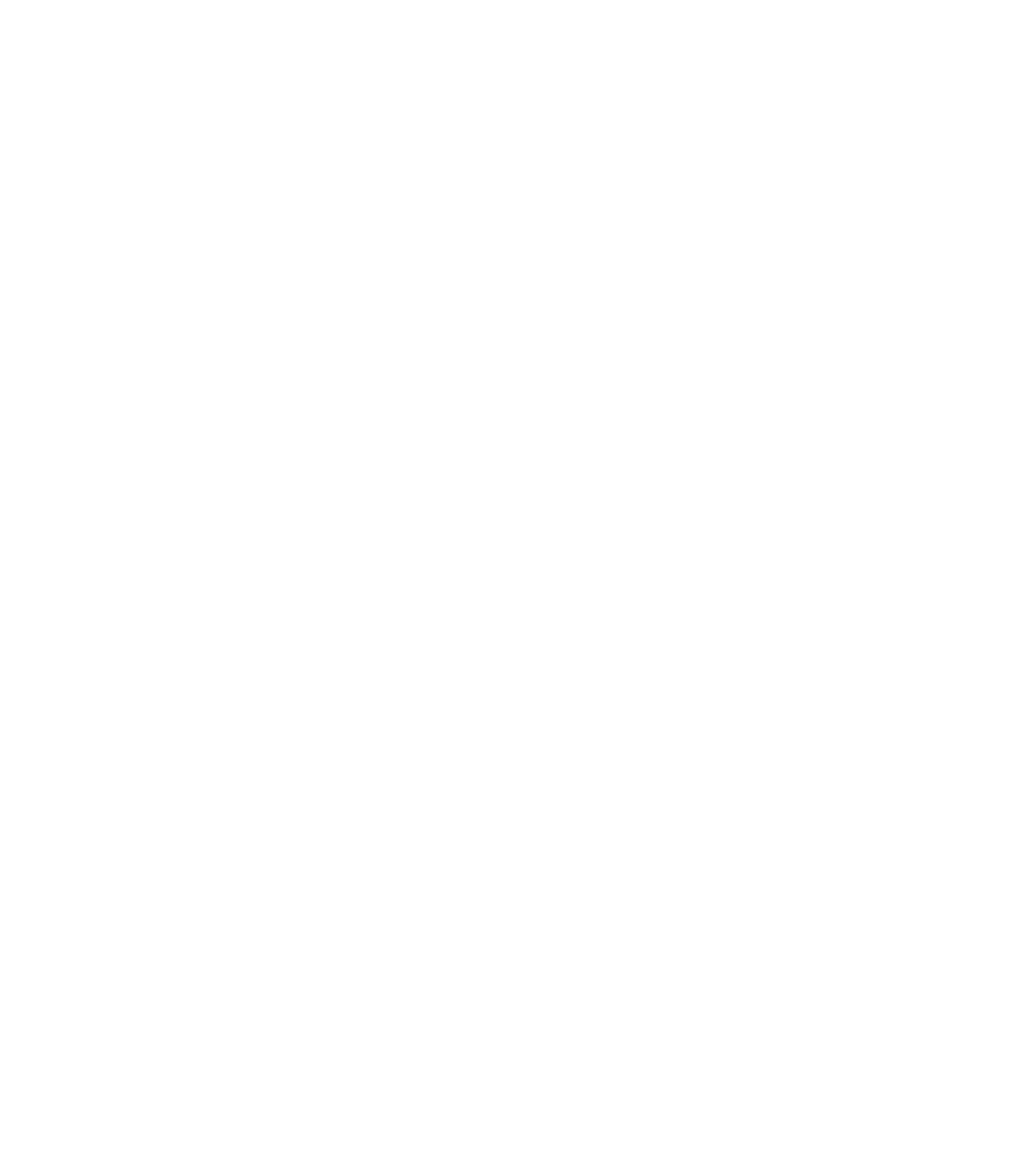
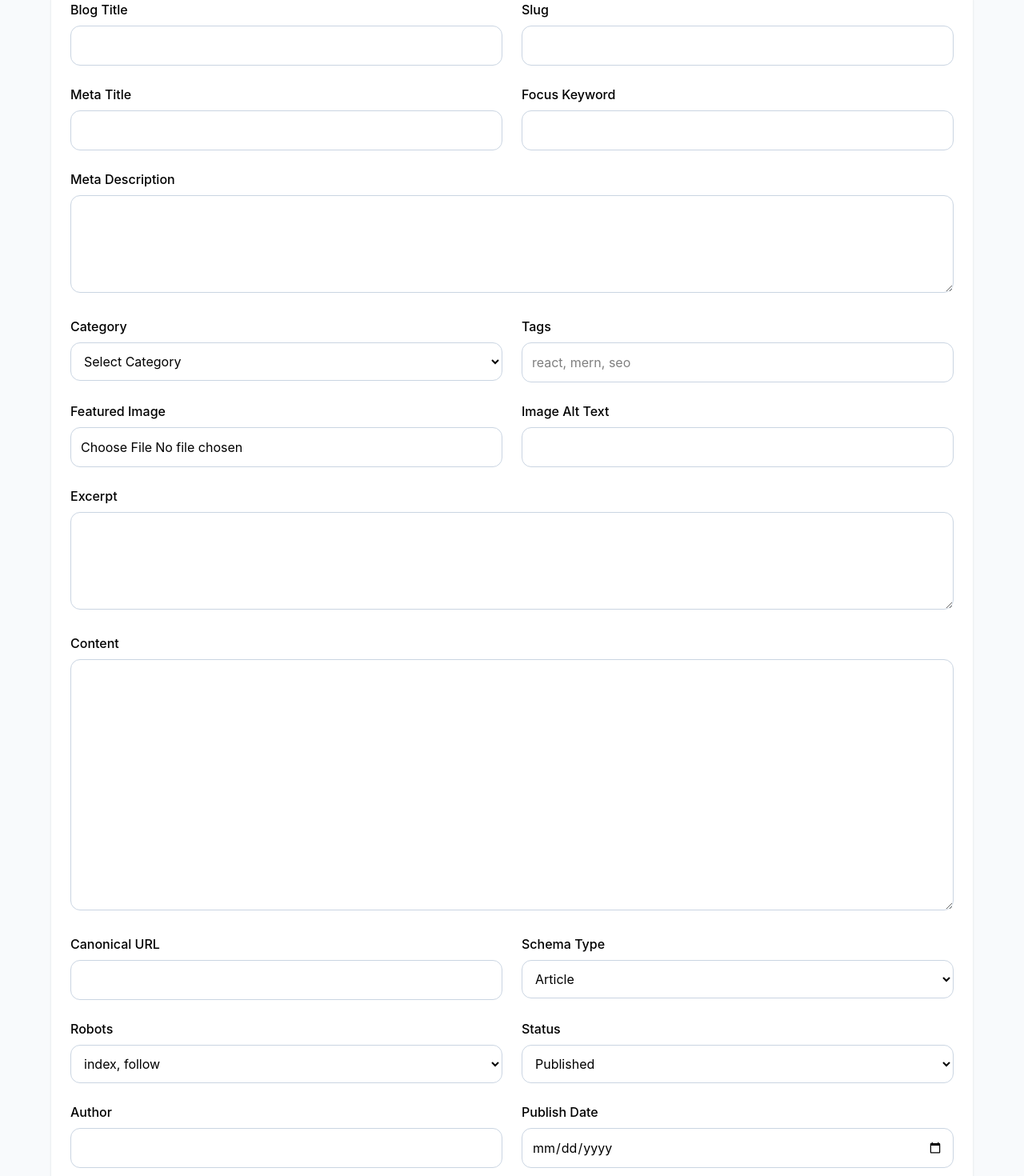
Before and after one commit to muhmmadshafiq021-developer/full-stack-application, a React (Vite) app in the folder client/: page /admin/blogs/add in a window 1280 px wide. Before the commit this address had no page. Shown: the part 120-1590 px from the top of the page at 80% size. Before the commit the page ends 800 px from the top, so only its background shows below. Built offline with nearby package versions, Linux system fonts and the light colour scheme.

Commit message:
add addblog page

```diff
--- a/client/src/App.jsx
+++ b/client/src/App.jsx
@@ -2,6 +2,7 @@ import { BrowserRouter , Route, Routes } from 'react-router-dom';
 
 import Home from './pages/Home';
 import Dashboard from './pages/admin/Dashboard';
+import Addblog from './pages/admin/Addblog';
 
 function App() {
   return (
@@ -10,7 +11,7 @@ function App() {
 
         <Route path="/" element={<Home />} />
         <Route path="/admin" element={<Dashboard />} />
-
+        <Route path="/admin/blogs/add" element={<Addblog />} />
       </Routes>
     </BrowserRouter>
   )
--- /dev/null
+++ b/client/src/pages/admin/Addblog.jsx
@@ -0,0 +1,219 @@
+import React from 'react'
+
+const Addblog = () => {
+    return (
+        <div className="min-h-screen bg-slate-50 p-6">
+
+            <div className="mx-auto max-w-6xl">
+
+                <h1 className="mb-8 text-4xl font-bold text-slate-900">
+                    Add New Blog
+                </h1>
+
+                <form className="space-y-6">
+
+                    <div className="rounded-3xl bg-white p-6 shadow-sm">
+
+                        <div className="grid gap-6 md:grid-cols-2">
+
+                            <div>
+                                <label className="mb-2 block font-medium">
+                                    Blog Title
+                                </label>
+                                <input
+                                    type="text"
+                                    className="w-full rounded-xl border border-slate-300 p-3 outline-none focus:border-slate-900"
+                                />
+                            </div>
+
+                            <div>
+                                <label className="mb-2 block font-medium">
+                                    Slug
+                                </label>
+                                <input
+                                    type="text"
+                                    className="w-full rounded-xl border border-slate-300 p-3 outline-none focus:border-slate-900"
+                                />
+                            </div>
+
+                            <div>
+                                <label className="mb-2 block font-medium">
+                                    Meta Title
+                                </label>
+                                <input
+                                    type="text"
+                                    className="w-full rounded-xl border border-slate-300 p-3 outline-none focus:border-slate-900"
+                                />
+                            </div>
+
+                            <div>
+                                <label className="mb-2 block font-medium">
+                                    Focus Keyword
+                                </label>
+                                <input
+                                    type="text"
+                                    className="w-full rounded-xl border border-slate-300 p-3 outline-none focus:border-slate-900"
+                                />
+                            </div>
+
+                            <div className="md:col-span-2">
+                                <label className="mb-2 block font-medium">
+                                    Meta Description
+                                </label>
+                                <textarea
+                                    rows="4"
+                                    className="w-full rounded-xl border border-slate-300 p-3 outline-none focus:border-slate-900"
+                                />
+                            </div>
+
+                            <div>
+                                <label className="mb-2 block font-medium">
+                                    Category
+                                </label>
+                                <select className="w-full rounded-xl border border-slate-300 p-3">
+                                    <option>Select Category</option>
+                                </select>
+                            </div>
+
+                            <div>
+                                <label className="mb-2 block font-medium">
+                                    Tags
+                                </label>
+                                <input
+                                    type="text"
+                                    placeholder="react, mern, seo"
+                                    className="w-full rounded-xl border border-slate-300 p-3"
+                                />
+                            </div>
+
+                            <div>
+                                <label className="mb-2 block font-medium">
+                                    Featured Image
+                                </label>
+                                <input
+                                    type="file"
+                                    className="w-full rounded-xl border border-slate-300 p-3"
+                                />
+                            </div>
+
+                            <div>
+                                <label className="mb-2 block font-medium">
+                                    Image Alt Text
+                                </label>
+                                <input
+                                    type="text"
+                                    className="w-full rounded-xl border border-slate-300 p-3"
+                                />
+                            </div>
+
+                            <div className="md:col-span-2">
+                                <label className="mb-2 block font-medium">
+                                    Excerpt
+                                </label>
+                                <textarea
+                                    rows="4"
+                                    className="w-full rounded-xl border border-slate-300 p-3"
+                                />
+                            </div>
+
+                            <div className="md:col-span-2">
+                                <label className="mb-2 block font-medium">
+                                    Content
+                                </label>
+                                <textarea
+                                    rows="12"
+                                    className="w-full rounded-xl border border-slate-300 p-3"
+                                />
+                            </div>
+
+                            <div>
+                                <label className="mb-2 block font-medium">
+                                    Canonical URL
+                                </label>
+                                <input
+                                    type="url"
+                                    className="w-full rounded-xl border border-slate-300 p-3"
+                                />
+                            </div>
+
+                            <div>
+                                <label className="mb-2 block font-medium">
+                                    Schema Type
+                                </label>
+                                <select className="w-full rounded-xl border border-slate-300 p-3">
+                                    <option>Article</option>
+                                    <option>BlogPosting</option>
+                                </select>
+                            </div>
+
+                            <div>
+                                <label className="mb-2 block font-medium">
+                                    Robots
+                                </label>
+                                <select className="w-full rounded-xl border border-slate-300 p-3">
+                                    <option>index, follow</option>
+                                    <option>noindex, follow</option>
+                                </select>
+                            </div>
+
+                            <div>
+                                <label className="mb-2 block font-medium">
+                                    Status
+                                </label>
+                                <select className="w-full rounded-xl border border-slate-300 p-3">
+                                    <option>Published</option>
+                                    <option>Draft</option>
+                                </select>
+                            </div>
+
+                            <div>
+                                <label className="mb-2 block font-medium">
+                                    Author
+                                </label>
+                                <input
+                                    type="text"
+                                    className="w-full rounded-xl border border-slate-300 p-3"
+                                />
+                            </div>
+
+                            <div>
+                                <label className="mb-2 block font-medium">
+                                    Publish Date
+                                </label>
+                                <input
+                                    type="date"
+                                    className="w-full rounded-xl border border-slate-300 p-3"
+                                />
+                            </div>
+
+                            <div>
+                                <label className="mb-2 block font-medium">
+                                    Featured Post
+                                </label>
+                                <select className="w-full rounded-xl border border-slate-300 p-3">
+                                    <option>No</option>
+                                    <option>Yes</option>
+                                </select>
+                            </div>
+
+                        </div>
+
+                    </div>
+
+                    <button
+                        type="submit"
+                        className="rounded-xl bg-slate-900 px-8 py-3 font-semibold text-white hover:bg-slate-800"
+                    >
+                        Publish Blog
+                    </button>
+
+                </form>
+
+            </div>
+
+        </div>
+
+    )
+}
+
+export default Addblog
--- a/client/src/pages/admin/Dashboard.jsx
+++ b/client/src/pages/admin/Dashboard.jsx
@@ -1,4 +1,5 @@
-import React from 'react'
+import React from 'react';
+import { Link } from 'react-router-dom';
 
 const Dashboard = () => {
     return (
@@ -16,7 +17,9 @@ const Dashboard = () => {
                 </div>
 
                 <button className="rounded-xl bg-slate-900 px-5 py-3 text-sm font-semibold text-white transition hover:bg-slate-800">
-                    + New Blog
+                    <Link to="/admin/blogs/add">
+                        + New Blog
+                    </Link>
                 </button>
             </div>
 
@@ -166,7 +169,9 @@ const Dashboard = () => {
                     <div className="space-y-3">
 
                         <button className="w-full rounded-xl bg-slate-900 px-4 py-3 font-medium text-white transition hover:bg-slate-800">
-                            Add New Blog
+                            <Link to="/admin/blogs/add">
+                                Add New Blog
+                            </Link>
                         </button>
 
                         <button className="w-full rounded-xl border border-slate-200 px-4 py-3 font-medium hover:bg-slate-50">
```
